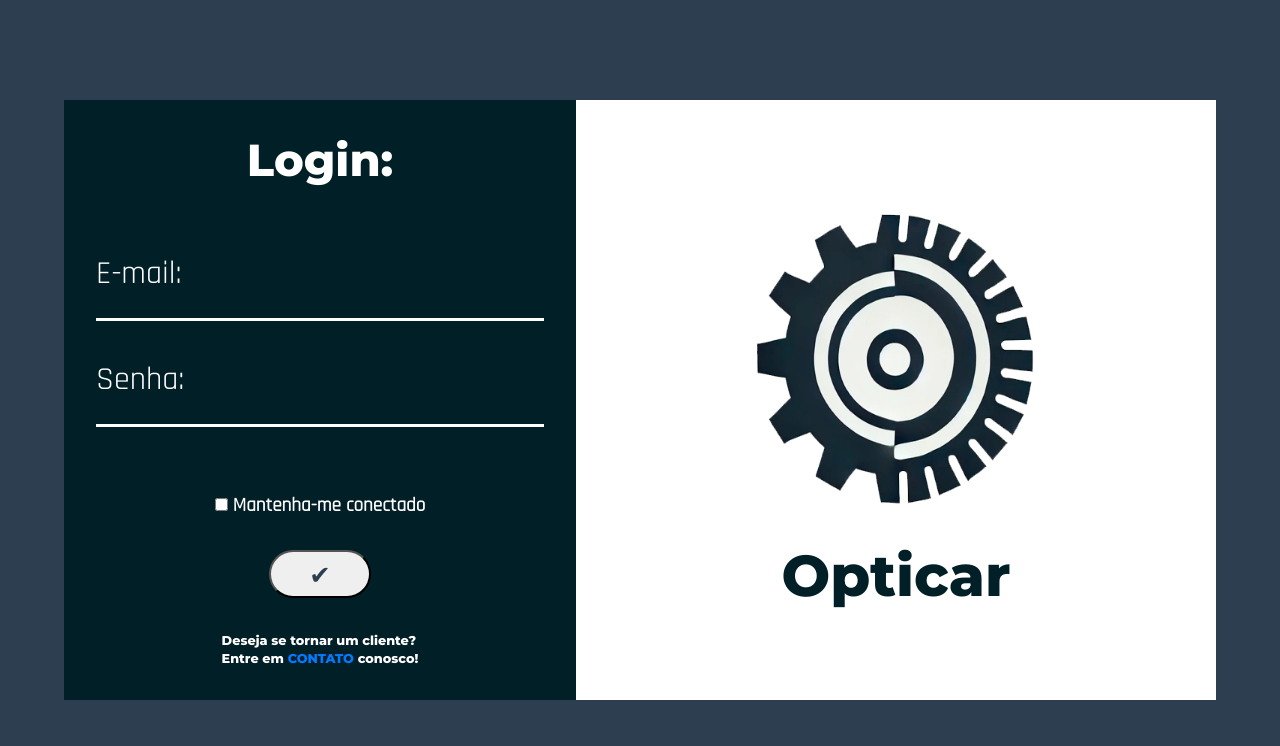
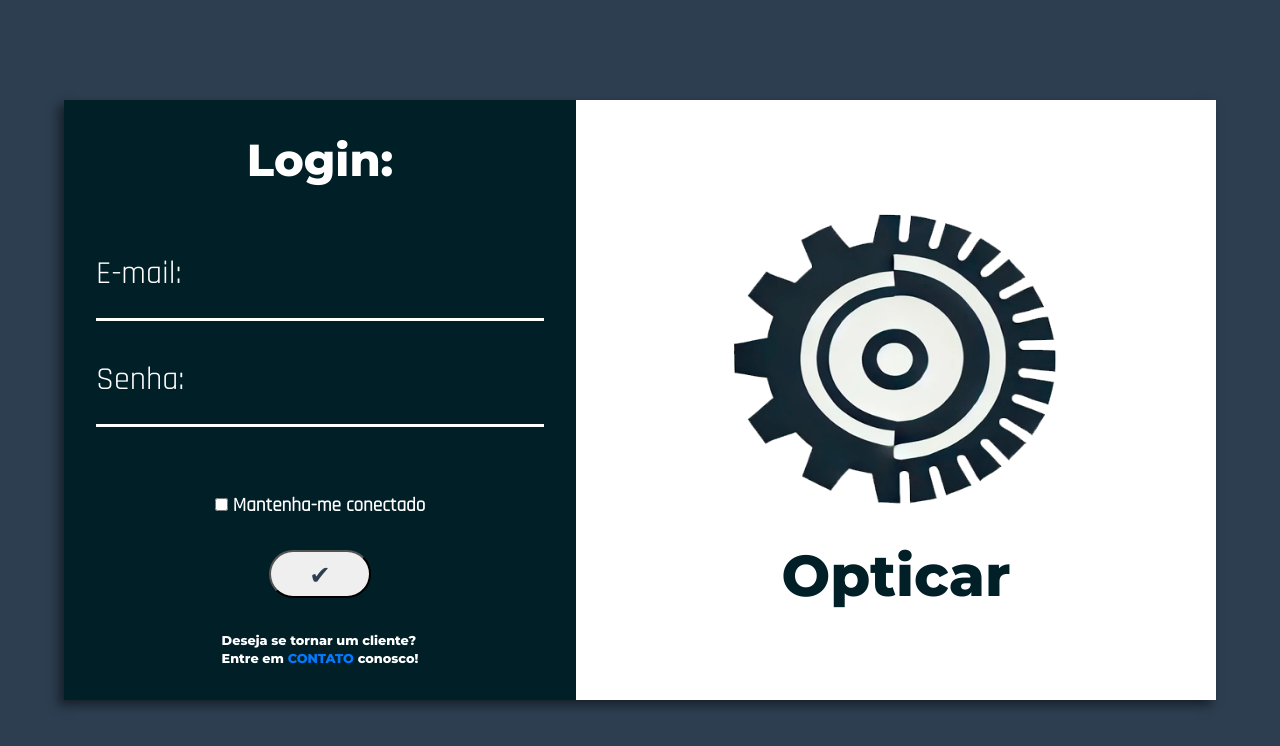
Before and after one commit to matheussaldanha22/Opticar, a plain HTML site: page public/login.html in a window 1280 px wide. Drawn offline with Linux system fonts and the light colour scheme.

Commit message:
Incluindo shadow

```diff
--- a/public/assets/styles/login.css
+++ b/public/assets/styles/login.css
@@ -194,6 +194,7 @@
         align-content: space-evenly;
         align-self: center;
         justify-self: center;
+        box-shadow: -5px 5px 10px rgba(0, 0, 0, 0.5);
     }
 
     .left-container {
@@ -363,7 +364,7 @@
 
     .box-logo img {
         height: 300px;
-        width: 300px;
+        width: 350px;
     }
 
     .box-nomeEmpresa {
```
